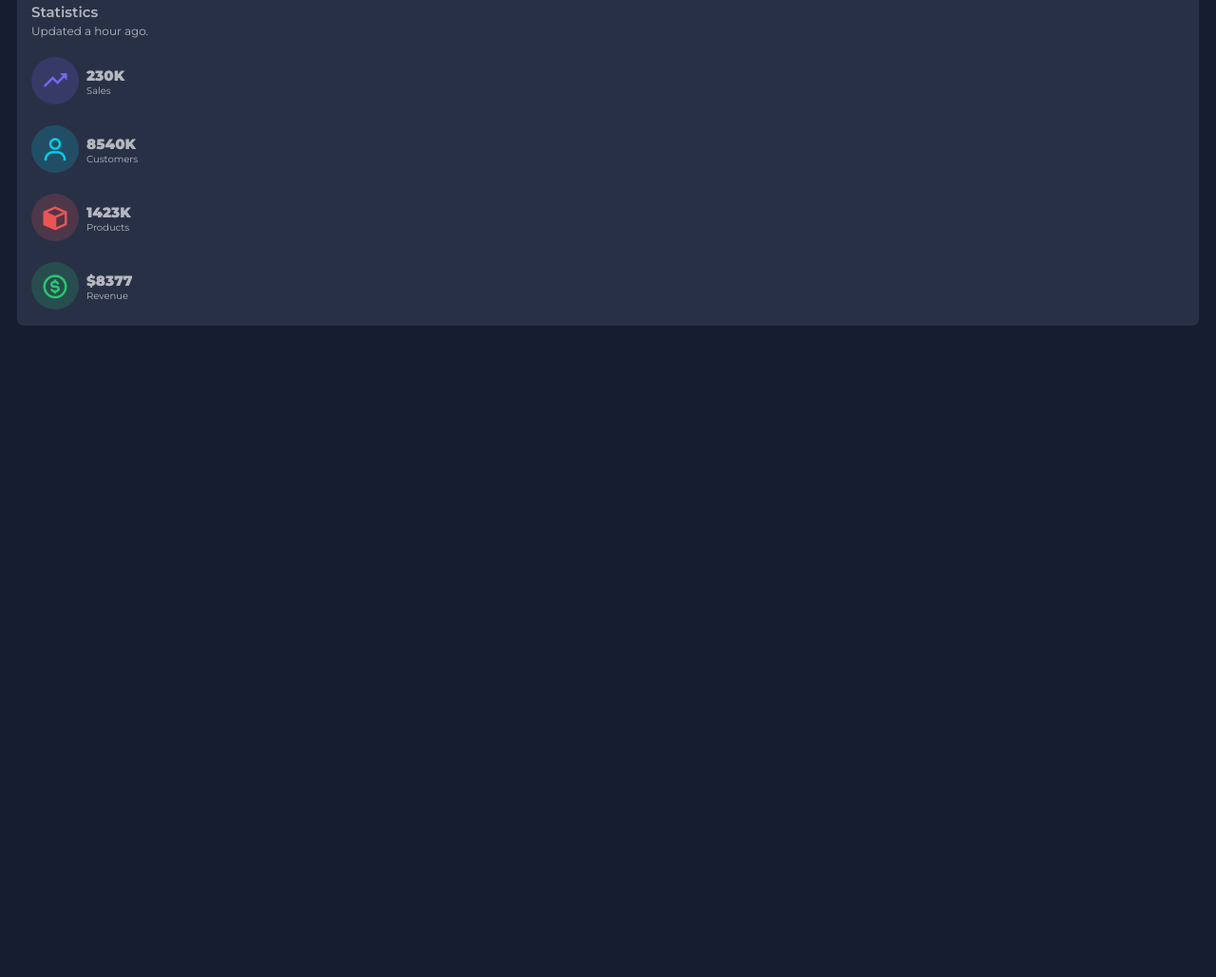
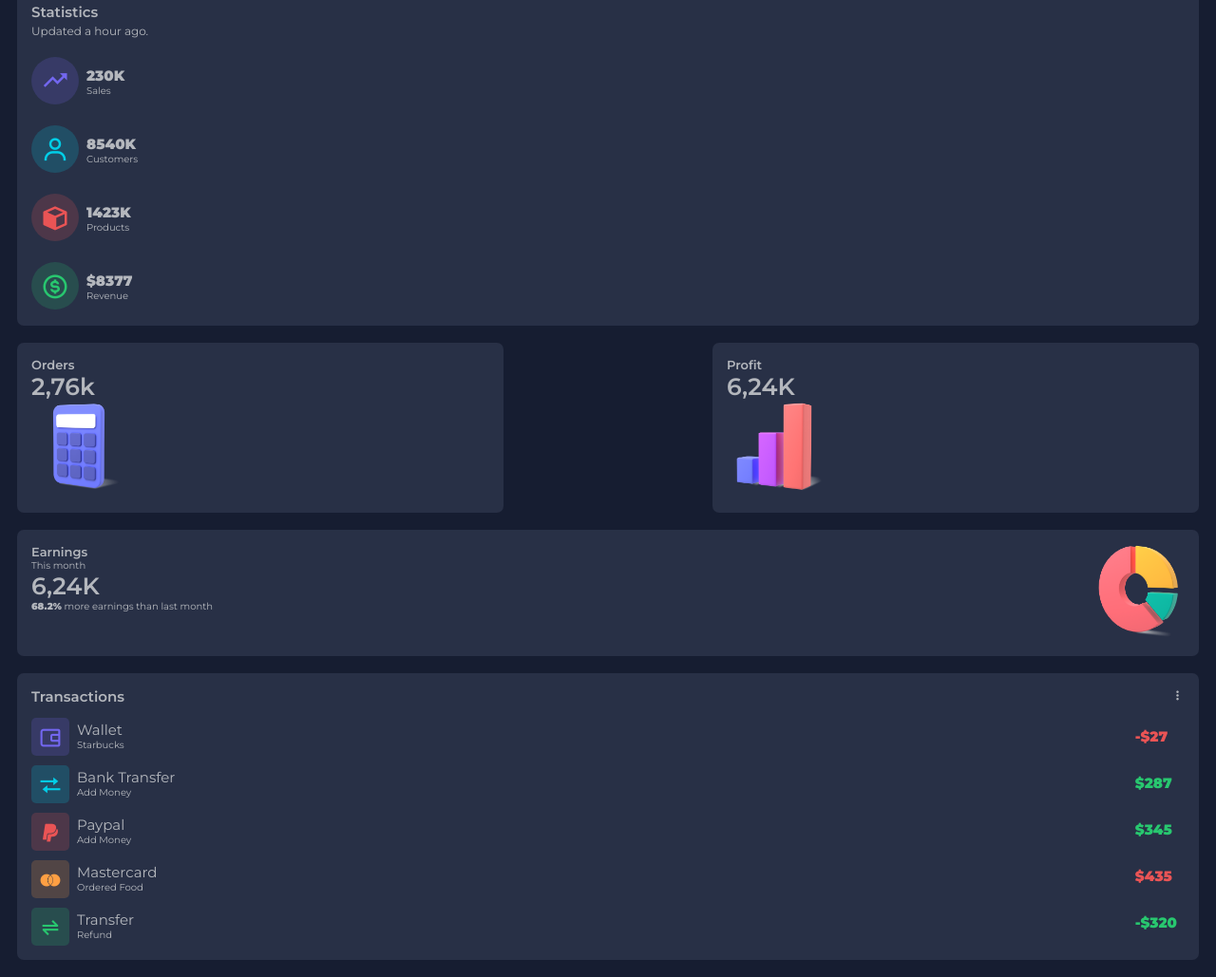
Before and after one commit to cristianoso19/definitivoHTML, a plain HTML site: page EstrategiasResponsive/RetoResponsive/index.html in a window 1280 px wide. Shown: the part 308-1337 px from the top of the page at 95% size. Before the commit the page ends 800 px from the top, so only its background shows below. Drawn offline with nearby package versions, Linux system fonts and the light colour scheme.

Commit message:
Adding widgets and transactions card

```diff
--- a/EstrategiasResponsive/RetoResponsive/index.html
+++ b/EstrategiasResponsive/RetoResponsive/index.html
@@ -36,7 +36,7 @@
                   <h4 class="card-primary-text">$1000.99</h4>
                   <button class="button-primary">View Sales</button>
                </div>
-               <div class="card-icon">
+               <div class="">
                   <figure>
                      <img src="./img/shield.png" class="card-image" alt="">
                   </figure>
@@ -87,6 +87,97 @@
                   </div>
                </div>
             </div>
+            <div class="widgets-container">
+               <div class="widget">
+                  <h3 class="widget-title">Orders</h3>
+                  <span class="widget-span">2,76k</span>
+                  <figure>
+                     <img src="./img/calculator.png" class="widget-img" alt="">
+                  </figure>
+               </div>
+               <div class="widget">
+                  <h3 class="widget-title">Profit</h3>
+                  <span class="widget-span">6,24K</span>
+                  <figure>
+                     <img src="./img/chart.png" class="widget-img" alt="">
+                  </figure>
+               </div>
+               <div class="widget-horizontal">
+                  <div class="widget-description">
+                     <h3 class="widget-title">Earnings</h3>
+                     <p>This month</p>
+                     <span class="widget-span">6,24K</span>
+                     <p><b>68.2%</b> more earnings than last month</p>
+                  </div>
+                  <div class="widget-chart">
+                     <figure>
+                        <img src="./img/diagram.png" class="widget-img" alt="">
+                     </figure>
+                  </div>
+               </div>
+            </div>
+            <div class="card">
+               <div class="card-info">
+                  <h3 class="card-title">Transactions</h3>
+                  <div class="card-body">
+                     <div class="card-icon">
+                        <div class="badge-sq badge-primary">
+                           <i class='bx bx-wallet-alt'></i>
+                        </div>
+                        <div class="badge-sq-description">
+                           <h4 class="badge-icon-title">Wallet</h4>
+                           <p class="badge-description-info">Starbucks</p>
+                        </div>
+                     </div>
+                     <div class="card-icon">
+                        <div class="badge-sq badge-info">
+                           <i class='bx bx-transfer'></i>
+                        </div>
+                        <div class="badge-sq-description">
+                           <h4 class="badge-icon-title">Bank Transfer</h4>
+                           <p class="badge-description-info">Add Money</p>
+                        </div>
+                     </div>
+                     <div class="card-icon">
+                        <div class="badge-sq badge-danger">
+                           <i class='bx bxl-paypal'></i>
+                        </div>
+                        <div class="badge-sq-description">
+                           <h4 class="badge-icon-title">Paypal</h4>
+                           <p class="badge-description-info">Add Money</p>
+                        </div>
+                     </div>
+                     <div class="card-icon">
+                        <div class="badge-sq badge-warning">
+                           <i class='bx bxl-mastercard'></i>
+                        </div>
+                        <div class="badge-sq-description">
+                           <h4 class="badge-icon-title">Mastercard</h4>
+                           <p class="badge-description-warning">Ordered Food</p>
+                        </div>
+                     </div>
+                     <div class="card-icon">
+                        <div class="badge-sq badge-success">
+                           <i class='bx bx-transfer-alt'></i>
+                        </div>
+                        <div class="badge-sq-description">
+                           <h4 class="badge-icon-title">Transfer</h4>
+                           <p class="badge-description-info">Refund</p>
+                        </div>
+                     </div>
+                  </div>
+               </div>
+               <div class="card-values">
+                  <h3 class="card-title"><i class='bx bx-dots-vertical-rounded'></i></h3>
+                  <div class="card-values-container">
+                     <h4 class="card-value value-danger">-$27</h4>
+                     <h4 class="card-value value-success">$287</h4>
+                     <h4 class="card-value value-success">$345</h4>
+                     <h4 class="card-value value-danger">$435</h4>
+                     <h4 class="card-value value-success">-$320</h4>
+                  </div>
+               </div>
+            </div>
       </main>
       <footer></footer>
    </section>
--- a/EstrategiasResponsive/RetoResponsive/style.css
+++ b/EstrategiasResponsive/RetoResponsive/style.css
@@ -99,6 +99,11 @@ ul li {
    width: 4rem;
    display: flex;
 }
+.card-icon{
+   margin-top: 1rem;
+   width: 20rem;
+   display: flex;
+}
 .badge {
    display: inline-block;
    width: 5rem;
@@ -107,9 +112,21 @@ ul li {
    font-size: 3rem;
    padding: 1rem 1rem;
 }
+.badge-sq {
+   display: inline-block;
+   width: 4rem;
+   height: 4rem;
+   border-radius: 0.5rem;
+   font-size: 2.5rem;
+   padding: 0.75rem 0.75rem;
+}
 .badge-primary{
    background-color: #7367f030;
    color: #7367f0;
+}
+.badge-warning{
+   background-color: #ff9f4330;
+   color: #ff9f43;
 }
 .badge-info{
    background-color: #00cfe830;
@@ -126,6 +143,69 @@ ul li {
 .badge-description{
    padding: 1rem 0.8rem;
 }
+.badge-sq-description{
+   padding: 0.3rem 0.8rem;
+}
 .badge-description-title{
    font-size: 1.5rem;
 }
+.badge-icon-title{
+   font-weight: normal;
+   font-size: 1.5rem;
+}
+.card-values{
+   display: flex;
+   flex-direction: column;
+   align-items: flex-end;
+}
+.card-value{
+   padding: 1rem 0.8rem;
+   font-weight: bold;
+   font-size: 1.5rem;
+   margin-top: 1rem;
+}
+.value-danger{
+   color: #ea5455;
+}
+.value-success{
+   color: #28c76f;
+}
+.widgets-container{
+   display: flex;
+   justify-content: space-between;
+   flex-wrap:  wrap;
+}
+.widget{
+   margin-top: 1.8rem;
+   padding: 1.5rem 1.5rem;
+   border-radius: 0.7rem;
+   width: 40vw;
+   min-width: 17rem;
+   background-color: var(--bg-card-color);
+   color: var(--font-secondary-color);
+}
+.widget-horizontal{
+   display: flex;
+   justify-content: space-between;
+   margin-top: 1.8rem;
+   padding: 1.5rem 1.5rem;
+   border-radius: 0.7rem;
+   width: 100vw;
+   min-width: 17rem;
+   background-color: var(--bg-card-color);
+   color: var(--font-secondary-color);
+}
+.widget-chart{
+}
+.widget-title{
+   font-size: 1.3rem;
+   font-weight: 600;
+}
+.widget-span{
+   font-size: 2.5rem;
+   font-weight: 600;
+}
+.widget-img{
+   width: 100px;
+   height: 100px;
+}
```
Also changed, not shown: EstrategiasResponsive/RetoResponsive/img/calculator.png (added), EstrategiasResponsive/RetoResponsive/img/chart.png (added), EstrategiasResponsive/RetoResponsive/img/diagram.png (added).
